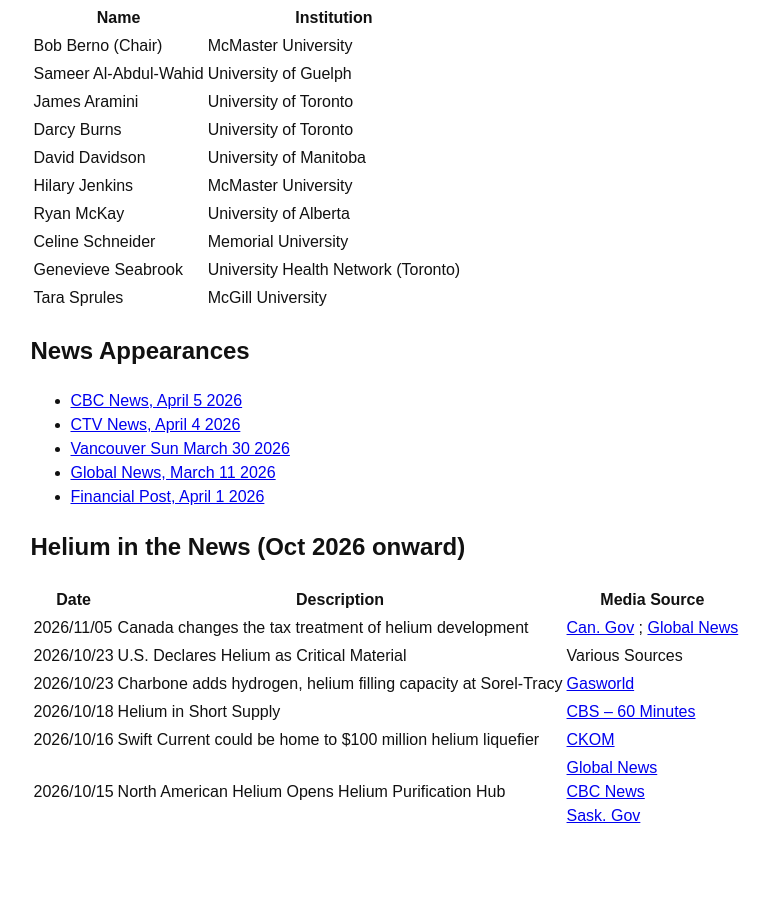
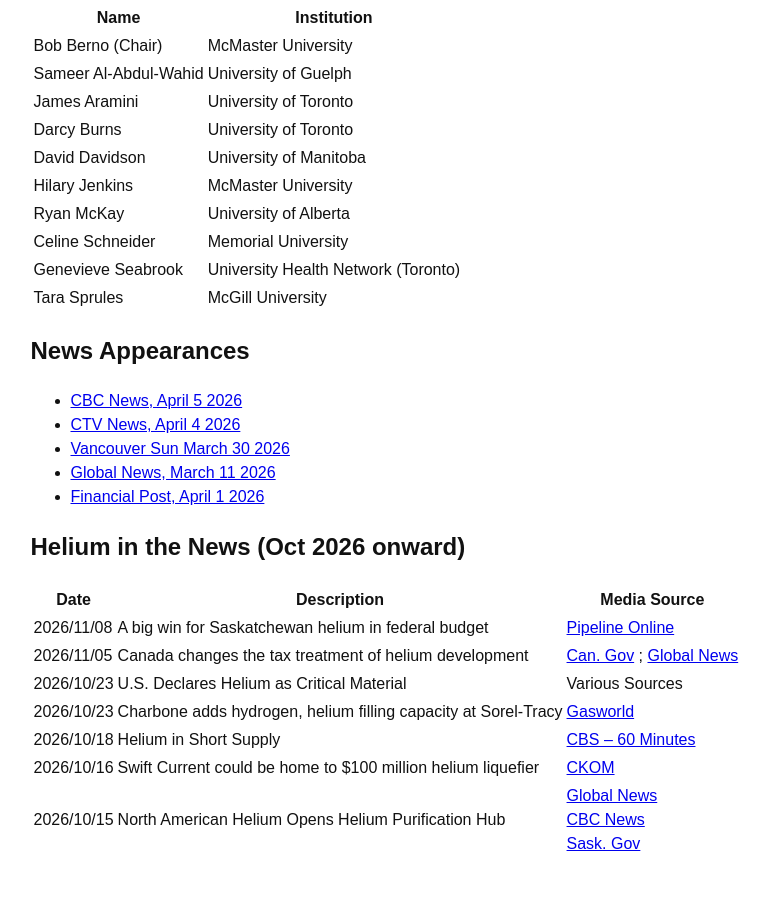
Before and after one commit to sameerwahid/sameerwahid.github.io, a plain HTML site: page en/chug_internal.html in a window 1280 px wide. Shown: the part 570-1477 px from the top of the page, without its empty margins (152-921 px from the left). Before the commit the page ends 1449 px from the top, so only its background shows below. Drawn offline with Linux system fonts and the light colour scheme.

Commit message:
Add new media source entry for Saskatchewan helium

```diff
--- a/en/chug_internal.html
+++ b/en/chug_internal.html
@@ -108,6 +108,13 @@
     </tr>
   </thead>
   <tbody>
+	<tr>
+      <td>2026/11/08</td>
+      <td>A big win for Saskatchewan helium in federal budget</td>
+      <td>
+        <a href="https://pipelineonline.ca/a-big-win-for-saskatchewan-helium-in-federal-budget/#/?playlistId=0&videoId=0">Pipeline Online</a>
+      </td>
+    </tr>
     <tr>
       <td>2026/11/05</td>
       <td>Canada changes the tax treatment of helium development</td>
```
